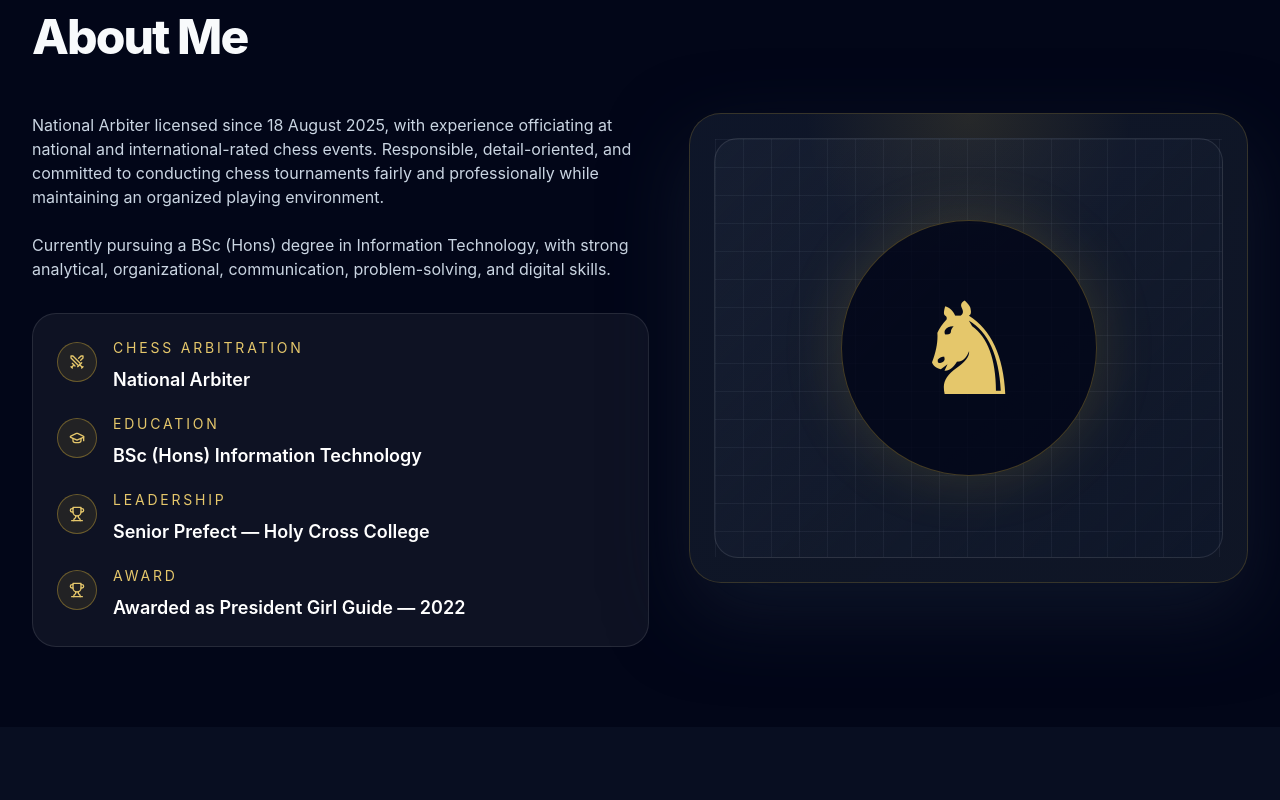
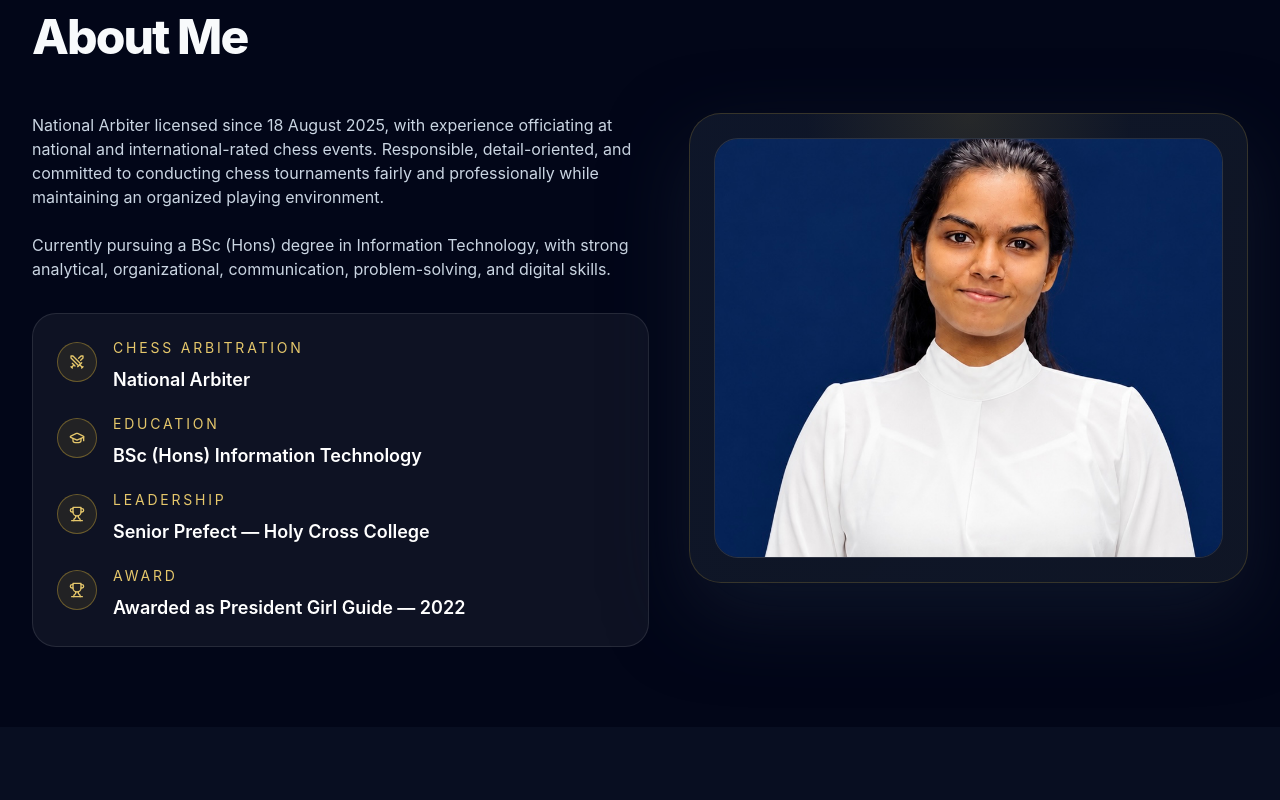
Before and after one commit to LihiniAthukorala/Portfolio, a React (Vite) app: page / in a window 1280 px wide. Shown: the part 1040-1840 px from the top of the page. Built offline with nearby package versions, Linux system fonts and the light colour scheme.

Commit message:
Refactor code structure for improved readability and maintainability

```diff
--- a/src/App.tsx
+++ b/src/App.tsx
@@ -1,4 +1,5 @@
 import { useMemo, useState } from 'react';
+import portraitImage from './assets/portrait.png';
 import {
   ArrowRight,
   ArrowUpRight,
@@ -20,7 +21,6 @@ const navItems = [
   { label: 'Home', href: '#home' },
   { label: 'About', href: '#about' },
   { label: 'FIDE Profile', href: '#fide-profile' },
-  { label: 'Experience', href: '#experience' },
   { label: 'Tournaments', href: '#tournaments' },
   { label: 'Credentials', href: '#credentials' },
   { label: 'Skills', href: '#skills' },
@@ -307,11 +307,13 @@ function App() {
             <div className="relative">
               <div className="relative overflow-hidden rounded-[2rem] border border-[#D4AF37]/20 bg-[linear-gradient(135deg,_rgba(15,23,42,0.95),_rgba(17,24,39,0.9))] p-6 shadow-[0_30px_80px_rgba(15,23,42,0.9)]">
                 <div className="absolute inset-0 bg-[radial-gradient(circle_at_top,_rgba(212,175,55,0.12),_transparent_30%)]" />
-                <div className="relative flex h-[420px] items-center justify-center rounded-[1.5rem] border border-white/10 bg-[linear-gradient(135deg,_rgba(148,163,184,0.06),_rgba(15,23,42,0.92))]">
+                <div className="relative flex h-[420px] items-center justify-center overflow-hidden rounded-[1.5rem] border border-white/10 bg-[linear-gradient(135deg,_rgba(148,163,184,0.06),_rgba(15,23,42,0.92))]">
                   <div className="absolute inset-0 bg-[linear-gradient(rgba(148,163,184,0.08)_1px,transparent_1px),linear-gradient(90deg,rgba(148,163,184,0.08)_1px,transparent_1px)] bg-[size:28px_28px]" />
-                  <div className="relative flex h-64 w-64 items-center justify-center rounded-full border border-[#D4AF37]/30 bg-slate-950/80 shadow-[0_0_60px_rgba(212,175,55,0.18)]">
-                    <div className="text-[8rem] text-[#E5C76B]">♞</div>
-                  </div>
+                  <img
+                    src={portraitImage}
+                    alt="Portrait of Lihini Athukorala"
+                    className="relative h-full w-full object-cover object-center"
+                  />
                 </div>
               </div>
             </div>
--- a/vite.config.ts
+++ b/vite.config.ts
@@ -3,6 +3,7 @@ import react from '@vitejs/plugin-react';
 import tailwindcss from '@tailwindcss/vite';
 
 export default defineConfig({
+  assetsInclude: ['**/*.PNG'],
   plugins: [react(), tailwindcss()],
   server: {
     host: '0.0.0.0',
```
Also changed, not shown: IMG_4879.PNG (added), src/assets/portrait.png (added), 4 other files (tests, documents, lock files or other folders).
